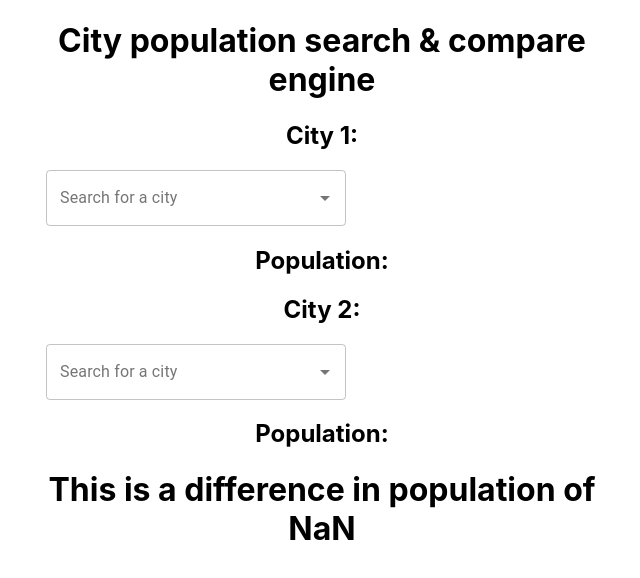
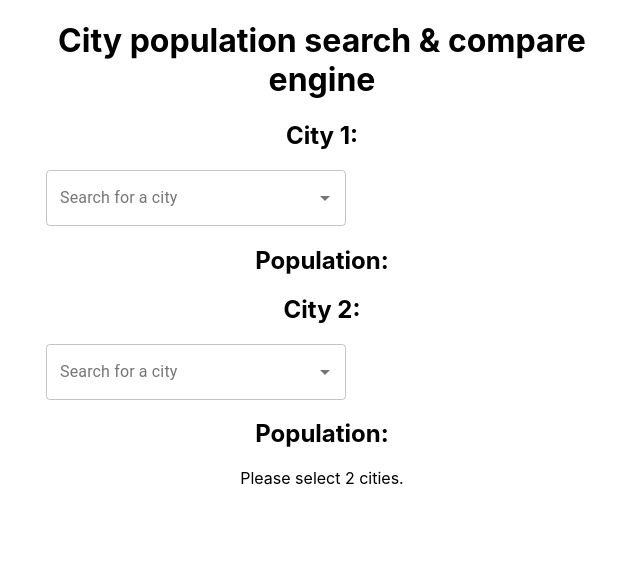
Before and after one commit to breytex/citypop, a React (Create React App) app: page / in a window 1280 px wide. Shown: the top 578 px of the page, without its empty margins (318-958 px from the left). Built offline with nearby package versions, Linux system fonts and the light colour scheme.

Commit message:
cleanup and small improvements

```diff
--- a/src/App.tsx
+++ b/src/App.tsx
@@ -22,9 +22,10 @@ function App() {
         <h2>City 2:</h2>
         <CityAutocomplete index={2} onSelectedCity={savePopulation}></CityAutocomplete>
       </Container>
-      <Container maxWidth="sm">
-      <h1>This is a difference in population of {population[1] - population[2]}</h1>
-      </Container>
+      { (population[1] !== undefined) && (population[2] !== undefined)
+        ? <Container maxWidth="sm"><h1>This is a difference in population of {population[1] - population[2]}</h1></Container>
+        : <Container maxWidth="sm">Please select 2 cities.</Container>
+      }
     </div>
   );
 }
--- a/src/components/CityAutocomplete.tsx
+++ b/src/components/CityAutocomplete.tsx
@@ -1,4 +1,4 @@
-import React, { useMemo } from 'react'
+import React, { useState } from 'react'
 import CityApi from '../CityApi'
 import TextField from '@material-ui/core/TextField';
 import Autocomplete from '@material-ui/lab/Autocomplete';
@@ -11,13 +11,11 @@ type CityAutocompleteProps = {
 }
 
 export default function CityAutocomplete({index, onSelectedCity}: CityAutocompleteProps) {
-    const [open, setOpen] = React.useState(false);
-    const [options, setOptions] = React.useState<any>([]);
+    const [open, setOpen] = useState(false);
+    const [options, setOptions] = useState<any>([]);
     const loading = open && options.length === 0;
-    const [value, setValue] = React.useState(null);
-    const [inputValue, setInputValue] = React.useState('');
-    const [searchTerm, setSearchTerm] = React.useState('');
-    const [population, setPopulation] = React.useState('');
+    const [value, setValue] = useState(null);
+    const [population, setPopulation] = useState('');
 
     const eventHandlerCitySearch = async (event: any) => {
         console.log("onChange eventHandler TextField has been fired: " + event.target.value);
@@ -77,8 +75,6 @@ return (
       }}
       onInputChange={(event, newInputValue) => {
         console.log("onInputChange Autocomplete has been fired");
-        setInputValue(newInputValue);
-        console.log(newInputValue);
       }}
       getOptionSelected={(option: any, value: any) => option.name === value.name}
       getOptionLabel={(option) => option.name}
@@ -90,7 +86,6 @@ return (
           label="Search for a city"
           variant="outlined"
           onChange={(e: React.ChangeEvent<HTMLInputElement>) => {
-            setSearchTerm(e.target.value);
             debouncedEventHandler(e);
           }}
               InputProps={{
```
